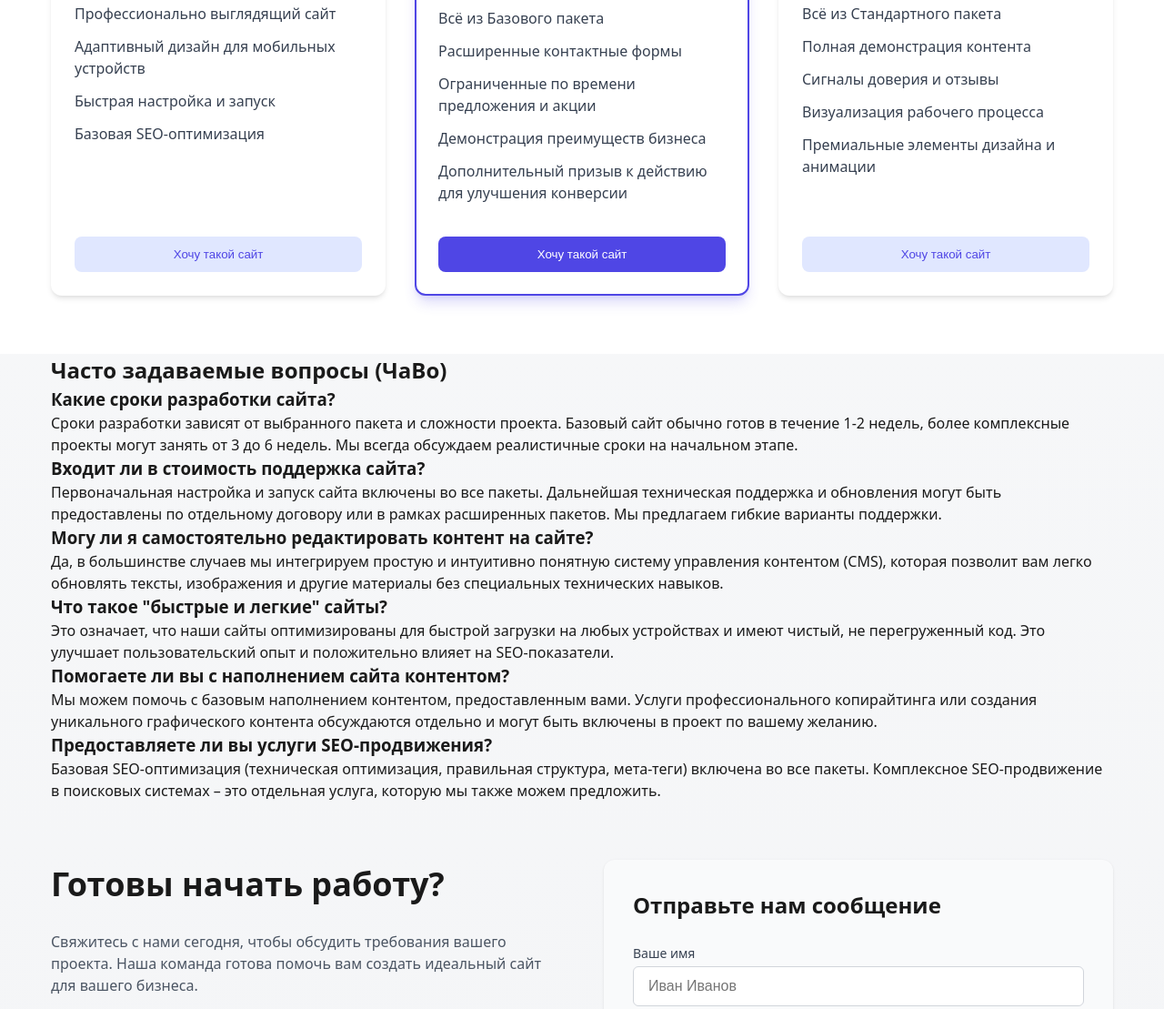
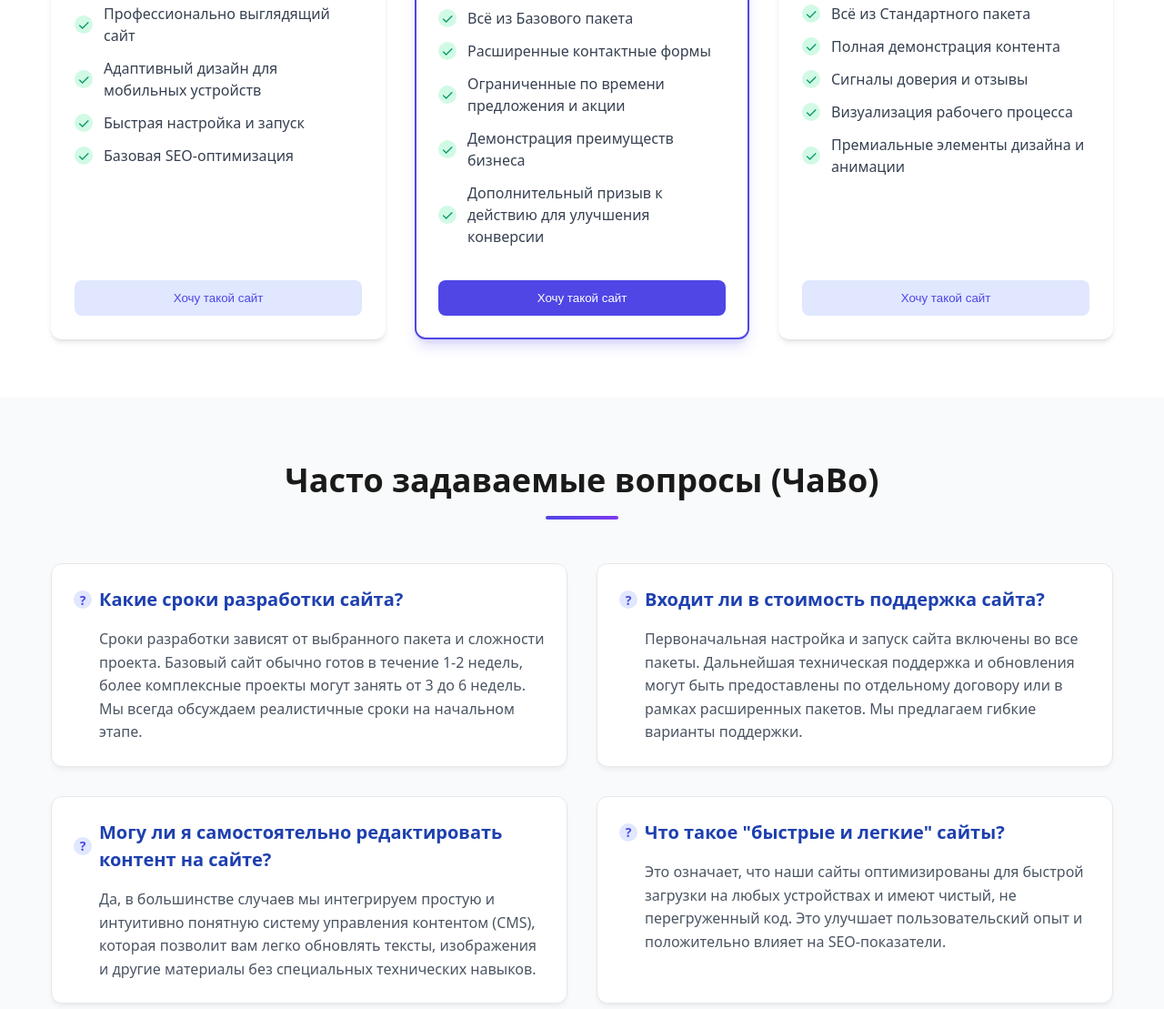
Before and after one commit to mohdraid1990/-, a plain HTML site: page index.html in a window 1280 px wide. Shown: the part 1220-2329 px from the top of the page at 91% size. Drawn offline with Linux system fonts and the light colour scheme.

Commit message:
Update styles.css

```diff
--- a/styles.css
+++ b/styles.css
@@ -640,7 +640,6 @@ img {
         font-size: 1rem;
     }
 }
-.fa
 
 .package-features li::before {
   content: "✓";
@@ -661,6 +660,125 @@ img {
 }
 .package-content .btn {
     margin-top: auto; /* Stick button to bottom */
+}
+/* FAQ Section */
+.faq {
+  padding: 3rem 0;
+  background: #f9fafb;
+}
+@media (min-width: 768px) {
+  .faq {
+    padding: 4rem 0;
+  }
+}
+
+.faq h2 {
+  text-align: center;
+  font-size: 1.875rem;
+  margin-bottom: 2rem;
+  color: #1a1a1a;
+  position: relative;
+  padding-bottom: 1rem;
+}
+.faq h2::after {
+  content: '';
+  position: absolute;
+  bottom: 0;
+  left: 50%;
+  transform: translateX(-50%);
+  width: 80px;
+  height: 4px;
+  background: linear-gradient(to right, #4f46e5, #7c3aed);
+  border-radius: 2px;
+}
+@media (min-width: 768px) {
+  .faq h2 {
+    font-size: 2.25rem;
+    margin-bottom: 3rem;
+  }
+}
+
+.faq-grid {
+  display: grid;
+  gap: 1.5rem;
+  max-width: 800px;
+  margin: 0 auto;
+}
+@media (min-width: 768px) {
+  .faq-grid {
+    grid-template-columns: repeat(2, 1fr);
+    gap: 2rem;
+    max-width: none;
+  }
+}
+
+.faq-item {
+  background: white;
+  border-radius: 0.75rem;
+  padding: 1.5rem;
+  box-shadow: 0 4px 6px -1px rgba(0, 0, 0, 0.05),
+              0 2px 4px -1px rgba(0, 0, 0, 0.03);
+  transition: all 0.3s cubic-bezier(0.25, 0.8, 0.25, 1);
+  border: 1px solid #e5e7eb;
+  opacity: 0;
+  animation: fadeInUp 0.6s cubic-bezier(0.25, 0.8, 0.25, 1) forwards;
+}
+
+/* Stagger animations for FAQ items */
+.faq-item:nth-child(1) { animation-delay: 0.2s; }
+.faq-item:nth-child(2) { animation-delay: 0.3s; }
+.faq-item:nth-child(3) { animation-delay: 0.4s; }
+.faq-item:nth-child(4) { animation-delay: 0.5s; }
+.faq-item:nth-child(5) { animation-delay: 0.6s; }
+.faq-item:nth-child(6) { animation-delay: 0.7s; }
+
+.faq-item:hover {
+  transform: translateY(-5px);
+  box-shadow: 0 10px 15px -3px rgba(0, 0, 0, 0.1),
+              0 4px 6px -2px rgba(0, 0, 0, 0.05);
+  border-color: #c7d2fe;
+}
+
+.faq-item h3 {
+  font-size: 1.125rem;
+  color: #1e40af;
+  margin-bottom: 1rem;
+  position: relative;
+  padding-left: 1.75rem;
+}
+.faq-item h3::before {
+  content: '?';
+  position: absolute;
+  left: 0;
+  top: 50%;
+  transform: translateY(-50%);
+  width: 1.25rem;
+  height: 1.25rem;
+  background: #e0e7ff;
+  color: #4f46e5;
+  border-radius: 50%;
+  display: flex;
+  align-items: center;
+  justify-content: center;
+  font-weight: bold;
+  font-size: 0.875rem;
+}
+@media (min-width: 768px) {
+  .faq-item h3 {
+    font-size: 1.25rem;
+  }
+}
+
+.faq-item p {
+  color: #4b5563;
+  line-height: 1.6;
+  padding-left: 1.75rem;
+}
+
+.faq-item:hover h3::before {
+  background: #4f46e5;
+  color: white;
+  transform: translateY(-50%) scale(1.1);
 }
 
 /* Contact Section */
```
